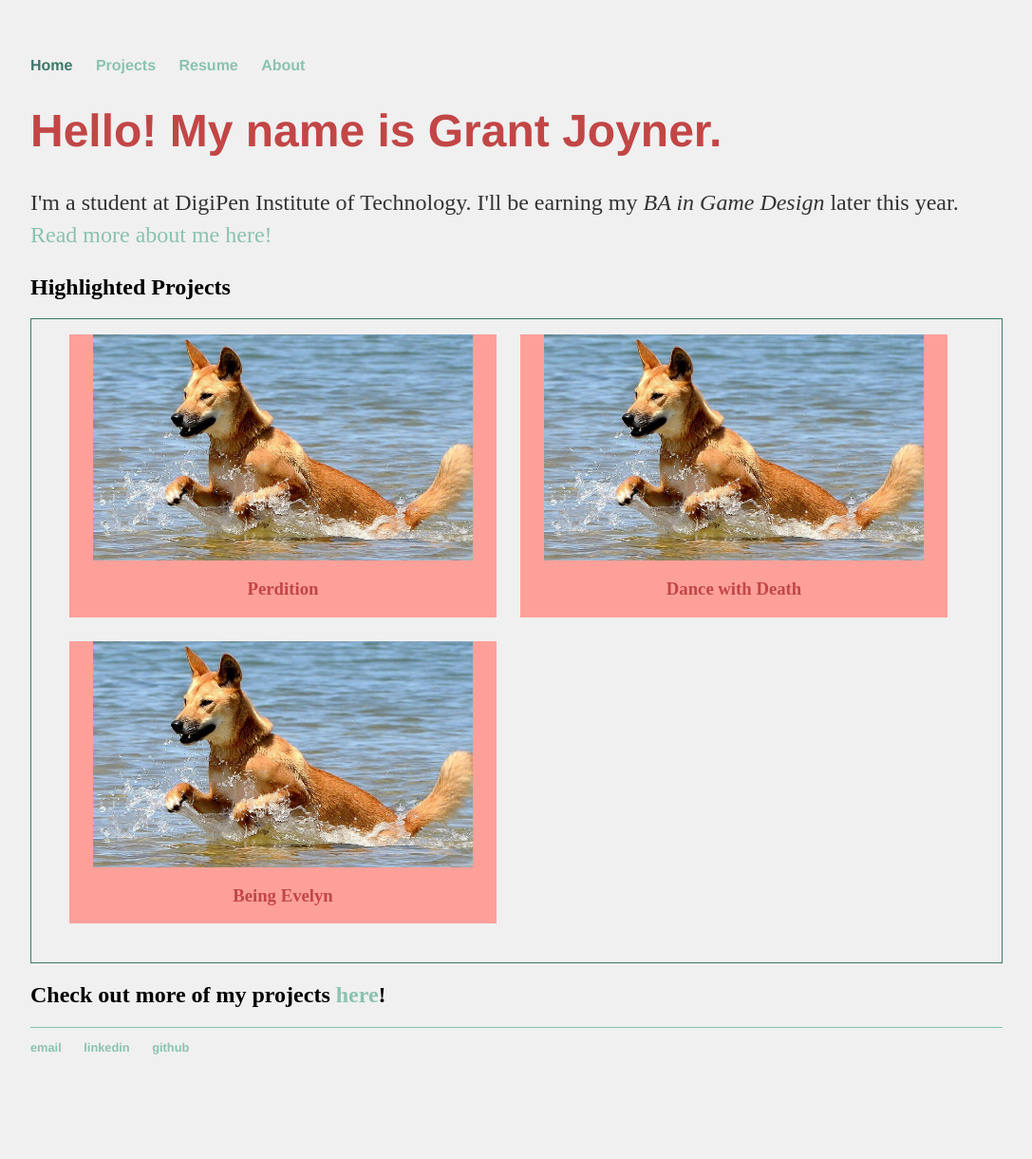
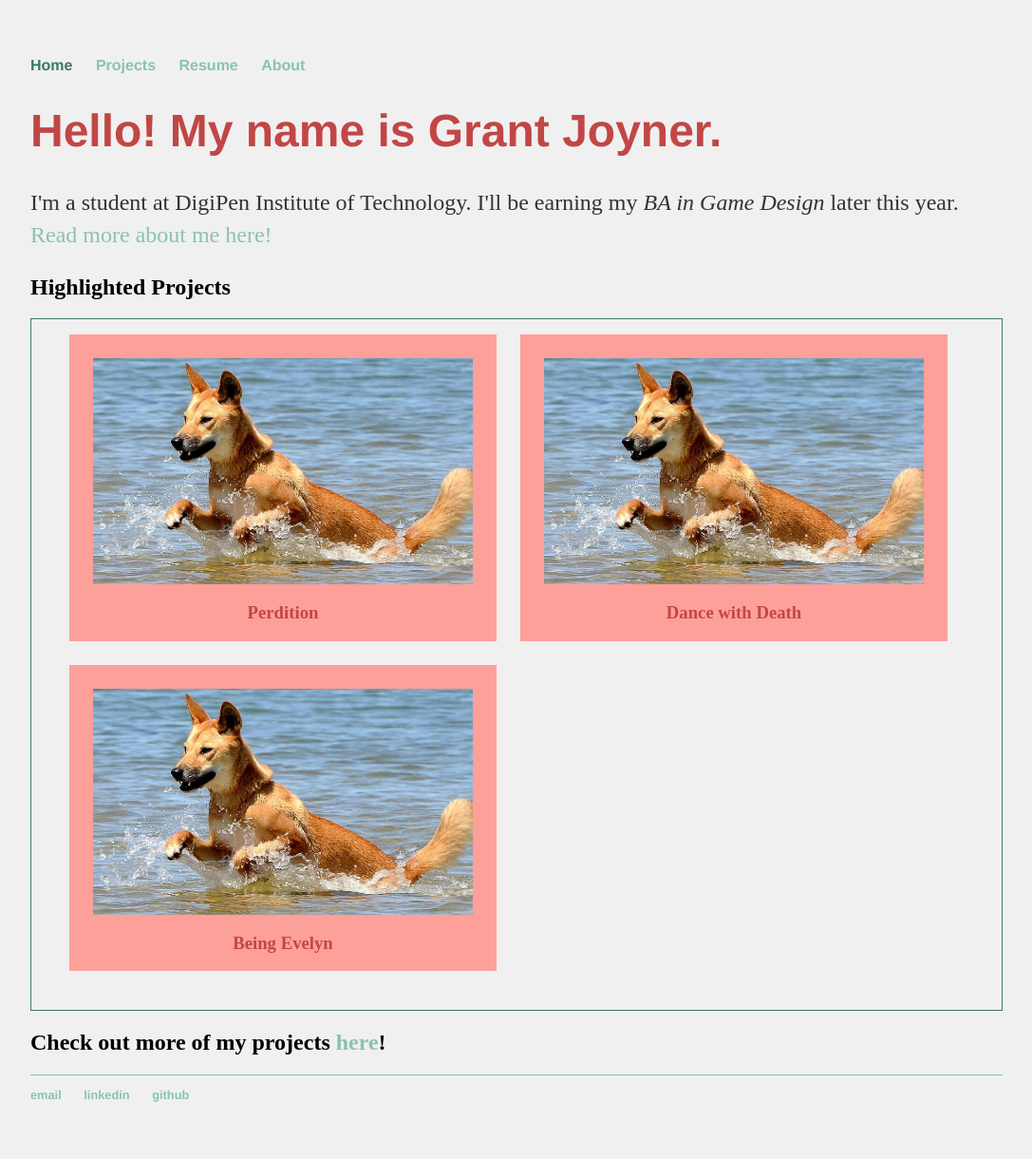
Before and after one commit to digigrant/digigrant.github.io, a Jekyll site: the page built from index.html, in a window 1280 px wide. Shown: the whole page at 95% size, without its empty margins (96-1183 px from the left). Built offline with Jekyll 4.4.1, drawn with Linux system fonts in a browser that asks for light colours; before the commit the page ends 1170 px from its top, so only the background shows below that.

Commit message:
Update main.scss

```diff
--- a/_sass/main.scss
+++ b/_sass/main.scss
@@ -86,7 +86,9 @@ footer
             {
                 display: block;
                 width: 400px;
-                margin: auto;
+                margin-left: auto;
+                margin-right: auto;
+                margin-top: 25px;
             }
 
             h3
```
